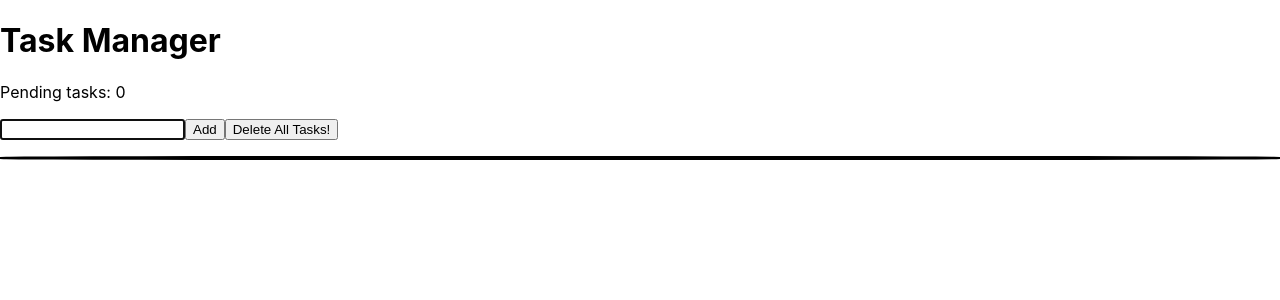
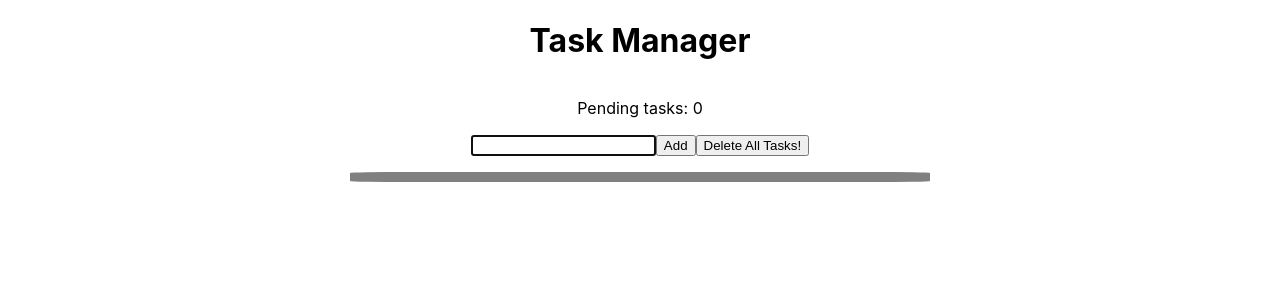
Before and after one commit to rubrym/react-task-manager, a React (Create React App) app: page / in a window 1280 px wide. Shown: the top 300 px of the page. Built offline with nearby package versions, Linux system fonts and the light colour scheme.

Commit message:
Estilos CSS

```diff
--- a/src/App.css
+++ b/src/App.css
@@ -1,6 +1,21 @@
 .task-list {
-  max-height: 150px;
+  max-height: 650px;
+  min-width: 500px;
   overflow: scroll;
-  border: 2px solid black;
-  border-radius: 25%;
+  border: 5px solid grey;
+  border-radius: 10%;
+  text-align: center;
+  padding-right: 30px;
 }
+
+li {
+  margin: 10px;
+  list-style: none;
+  border: 3px solid grey;
+}
+
+.container {
+  display: flex;
+  flex-direction: column;
+  align-items: center;
+}
--- a/src/App.js
+++ b/src/App.js
@@ -18,7 +18,7 @@ function App() {
   }, []);
 
   return (
-    <div>
+    <div class="container">
       <h1>Task Manager</h1>
       <p>Pending tasks: {pendingTasks}</p>
       <form
```
